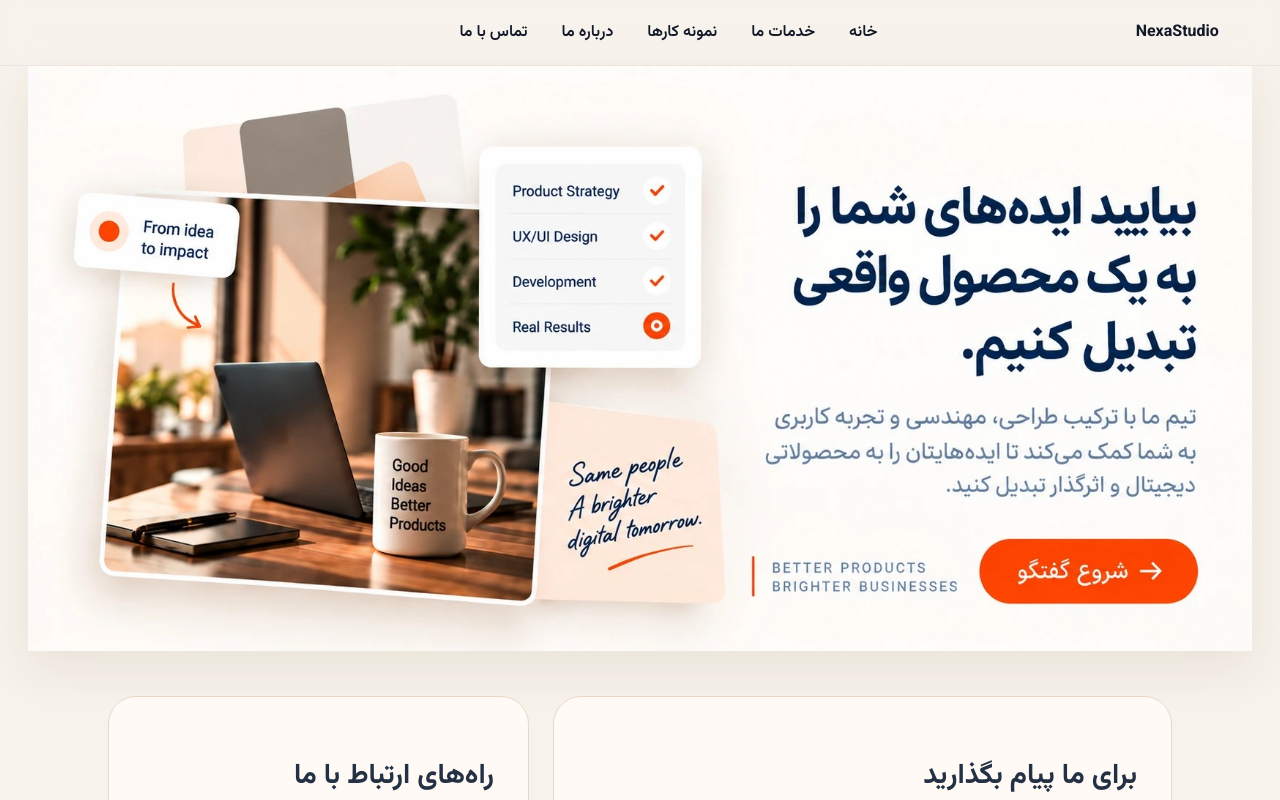
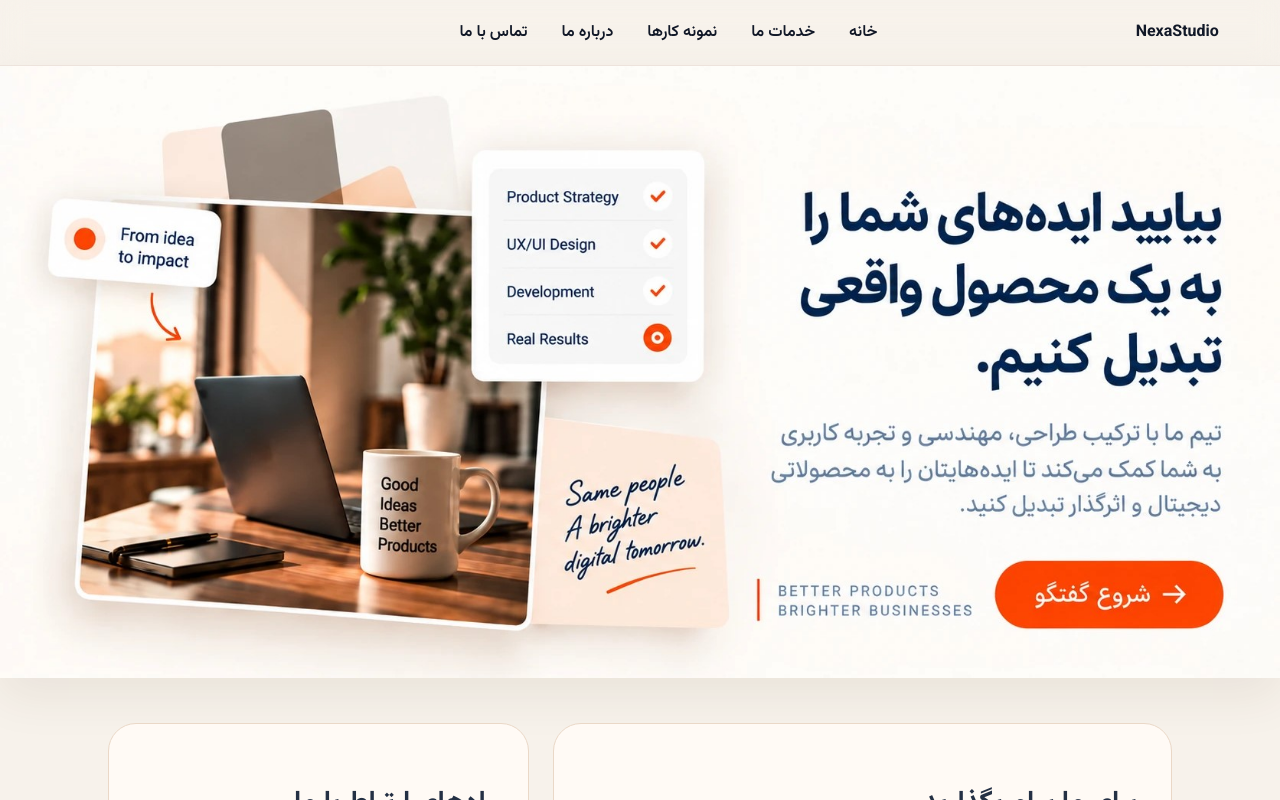
Before and after one commit to zohreksh/smartpilot, a Nuxt app: page /contact in a window 1280 px wide. Shown: the top 800 px of the page. Built offline with nearby package versions, Linux system fonts and the light colour scheme.

Commit message:
.contact-hero

```diff
--- a/pages/contact.vue
+++ b/pages/contact.vue
@@ -15,7 +15,10 @@
       <div class="contact-grid">
         <article class="contact-card message-card">
           <h2>برای ما پیام بگذارید</h2>
-          <p>چند خط درباره نیاز یا ایده‌تان بنویسید. به‌زودی با شما تماس می‌گیریم.</p>
+          <p>
+            چند خط درباره نیاز یا ایده‌تان بنویسید. به‌زودی با شما تماس
+            می‌گیریم.
+          </p>
 
           <form class="contact-form">
             <div class="form-row">
@@ -67,7 +70,7 @@
 }
 
 .contact-hero {
-  padding: 0 28px 45px;
+  padding: 0 0 45px;
 }
 
 .hero-banner {
```
